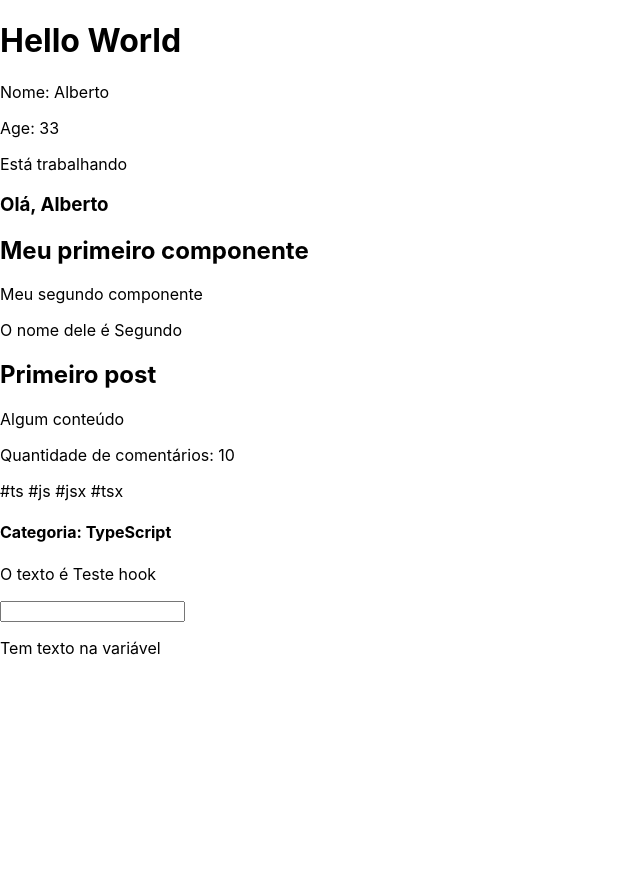
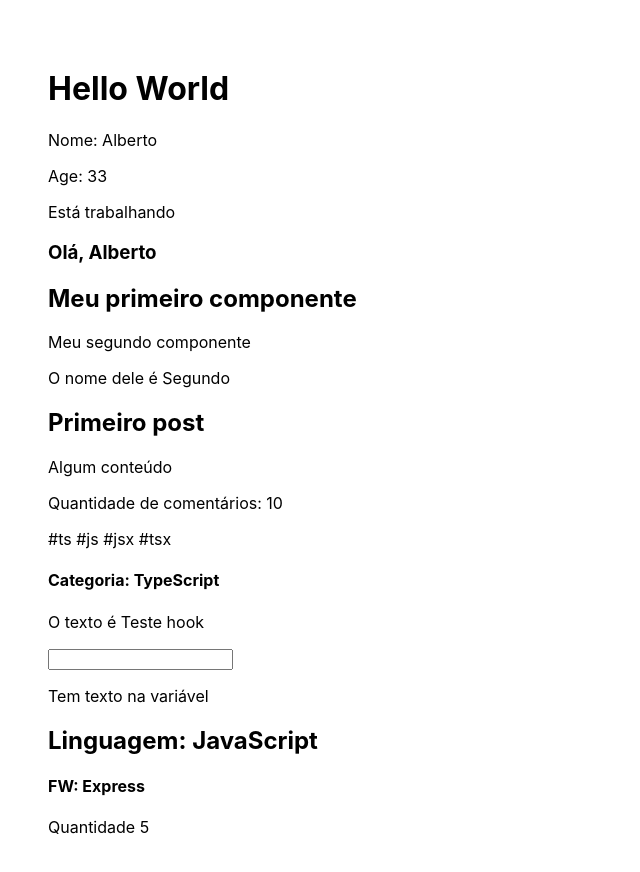
Before and after one commit to CanezinBeto/TypeScript, a React (Create React App) app in the folder 11_react_com_ts/: page / in a window 1280 px wide. Shown: the top 872 px of the page, without its empty margins (0-640 px from the left). Before the commit the page ends 800 px from the top, so only its background shows below. Built offline with nearby package versions, Linux system fonts and the light colour scheme.

Commit message:
Consumindo Context API

```diff
--- a/11_react_com_ts/src/App.tsx
+++ b/11_react_com_ts/src/App.tsx
@@ -6,6 +6,8 @@
 // Importe State
 import State from './components/State'
 import React, { createContext } from 'react'
+// Importando context
+import Context from './components/Context'
 
 // 1 - Variáveis
 const name: string = 'Alberto'
@@ -63,6 +65,7 @@
 
         {myText && <p>Tem texto na variável</p>}
         {mySecondText && <p>Tem texto na variável</p>}
+        <Context />
       </div>
     </AppContext.Provider>
   )
--- /dev/null
+++ b/11_react_com_ts/src/components/Context.tsx
@@ -0,0 +1,19 @@
+import React, { useContext } from 'react'
+import { AppContext } from '../App'
+
+const Context = () => {
+  const details = useContext(AppContext)
+  return (
+    <>
+      {details && (
+        <div>
+          <h2>Linguagem: {details.language}</h2>
+          <h4>FW: {details.framework}</h4>
+          <p>Quantidade {details.projects}</p>
+        </div>
+      )}
+    </>
+  )
+}
+
+export default Context
--- a/11_react_com_ts/src/index.css
+++ b/11_react_com_ts/src/index.css
@@ -5,6 +5,7 @@
     sans-serif;
   -webkit-font-smoothing: antialiased;
   -moz-osx-font-smoothing: grayscale;
+  padding: 3rem;
 }
 
 code {
```
